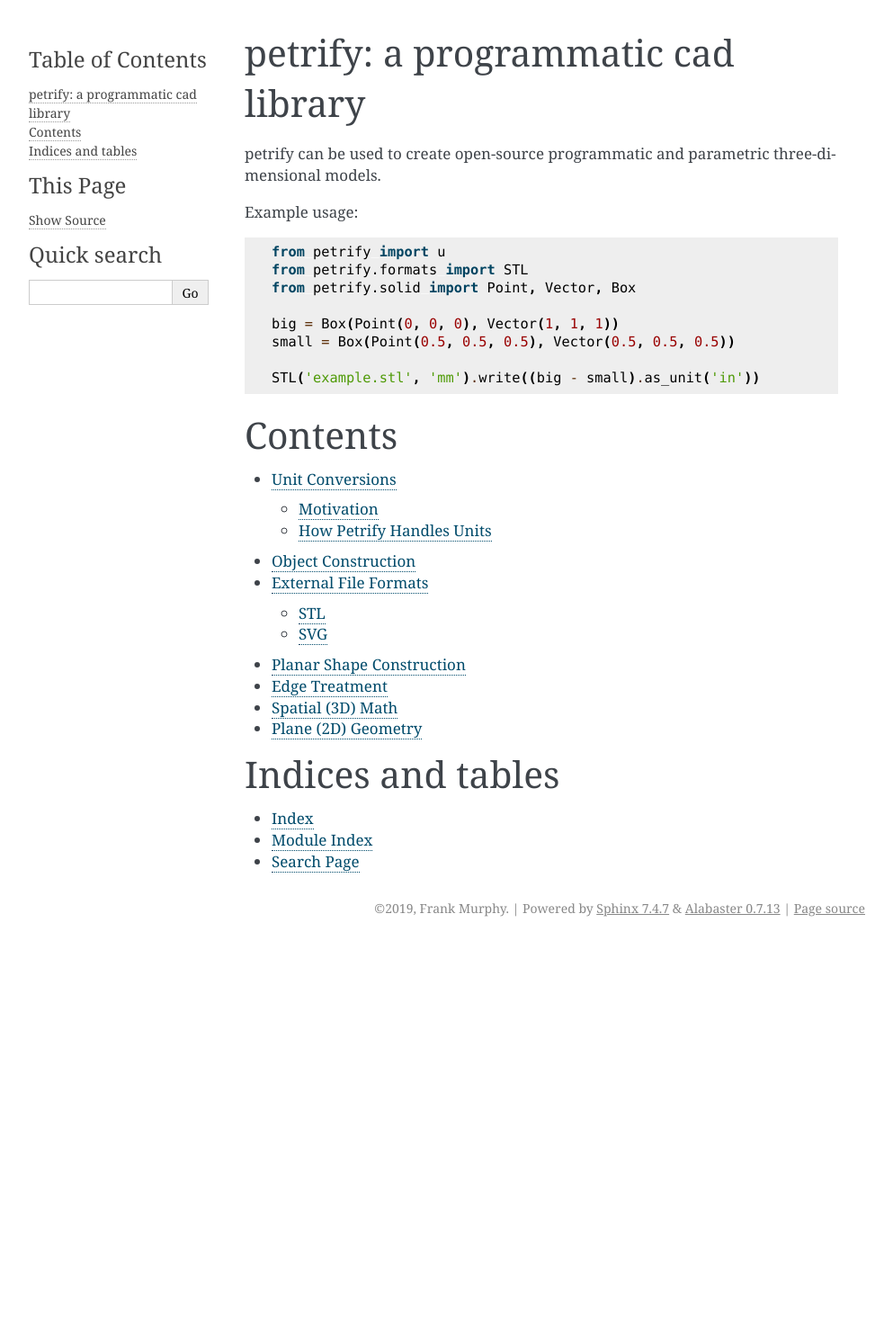
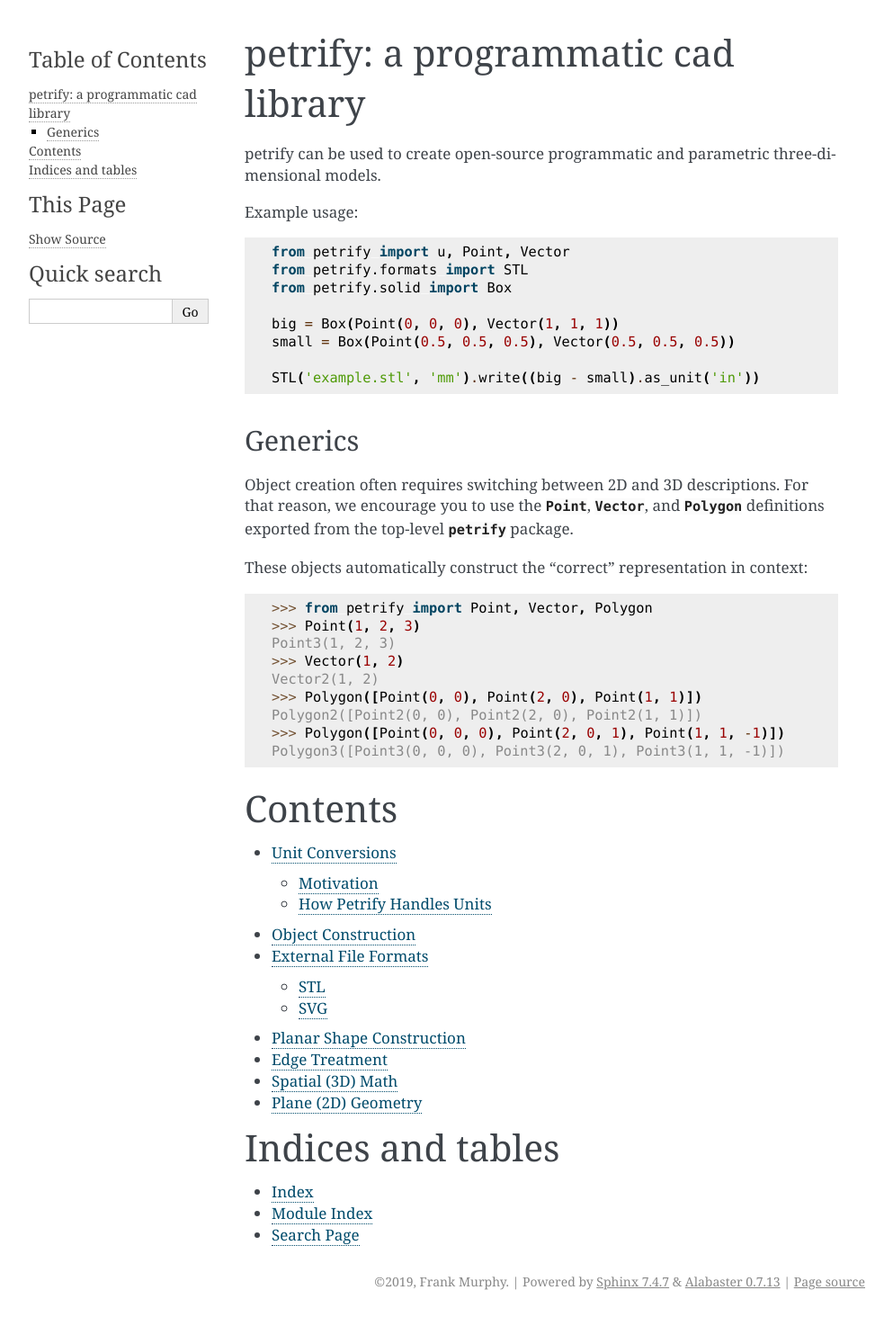
Before and after one commit to AnIrishDuck/petrify, a Sphinx documentation site: the page built from docs/index.rst, in a window 1280 px wide. Shown: the whole page at 90% size, without its empty margins (148-1141 px from the left). Built offline with Sphinx 7.4.7, drawn with Linux system fonts in a browser that asks for light colours; before the commit the page ends 1049 px from its top, so only the background shows below that.

Commit message:
Add generics documentation

```diff
--- a/docs/index.rst
+++ b/docs/index.rst
@@ -13,14 +13,36 @@ Example usage:
 
 .. testcode::
 
-    from petrify import u
+    from petrify import u, Point, Vector
     from petrify.formats import STL
-    from petrify.solid import Point, Vector, Box
+    from petrify.solid import Box
 
     big = Box(Point(0, 0, 0), Vector(1, 1, 1))
     small = Box(Point(0.5, 0.5, 0.5), Vector(0.5, 0.5, 0.5))
 
     STL('example.stl', 'mm').write((big - small).as_unit('in'))
+
+Generics
+--------
+
+Object creation often requires switching between 2D and 3D descriptions. For
+that reason, we encourage you to use the :class:`Point`, :class:`Vector`, and
+:class:`Polygon` definitions exported from the top-level :mod:`petrify`
+package.
+
+These objects automatically construct the "correct" representation in context:
+
+.. doctest::
+
+    >>> from petrify import Point, Vector, Polygon
+    >>> Point(1, 2, 3)
+    Point3(1, 2, 3)
+    >>> Vector(1, 2)
+    Vector2(1, 2)
+    >>> Polygon([Point(0, 0), Point(2, 0), Point(1, 1)])
+    Polygon2([Point2(0, 0), Point2(2, 0), Point2(1, 1)])
+    >>> Polygon([Point(0, 0, 0), Point(2, 0, 1), Point(1, 1, -1)])
+    Polygon3([Point3(0, 0, 0), Point3(2, 0, 1), Point3(1, 1, -1)])
 
 Contents
 ========
```
